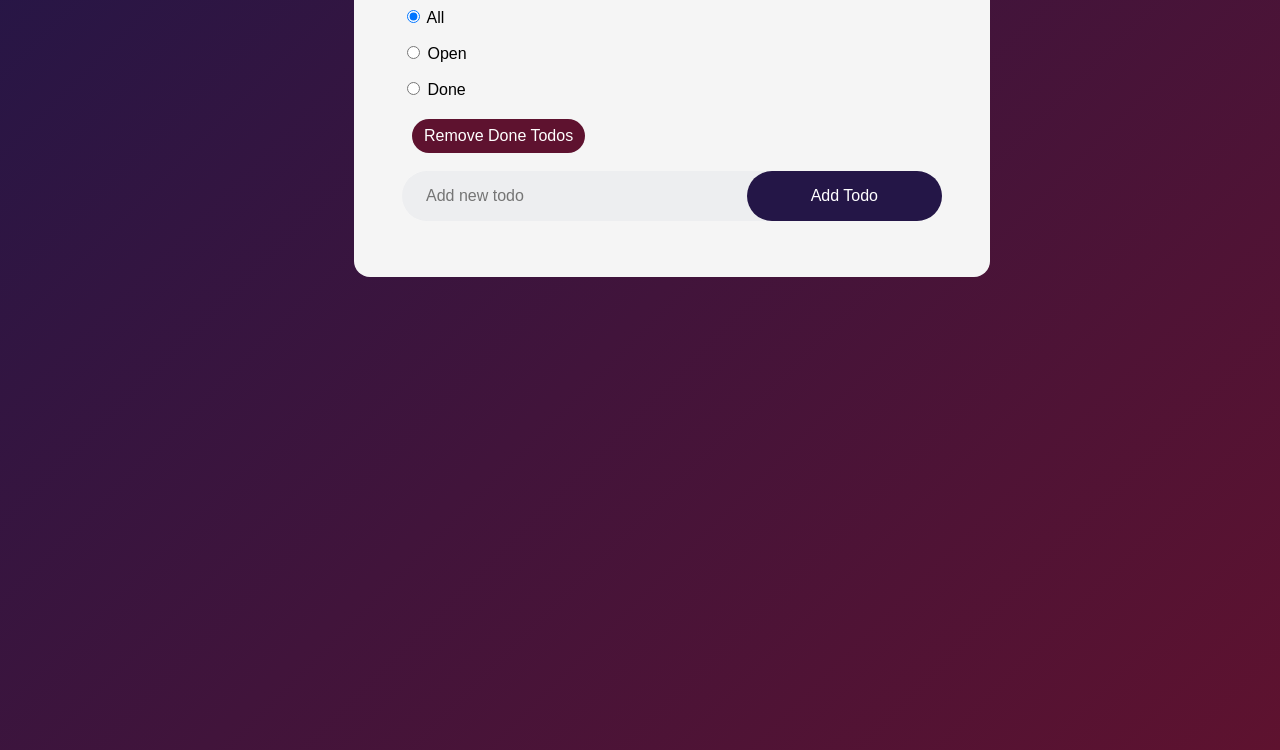
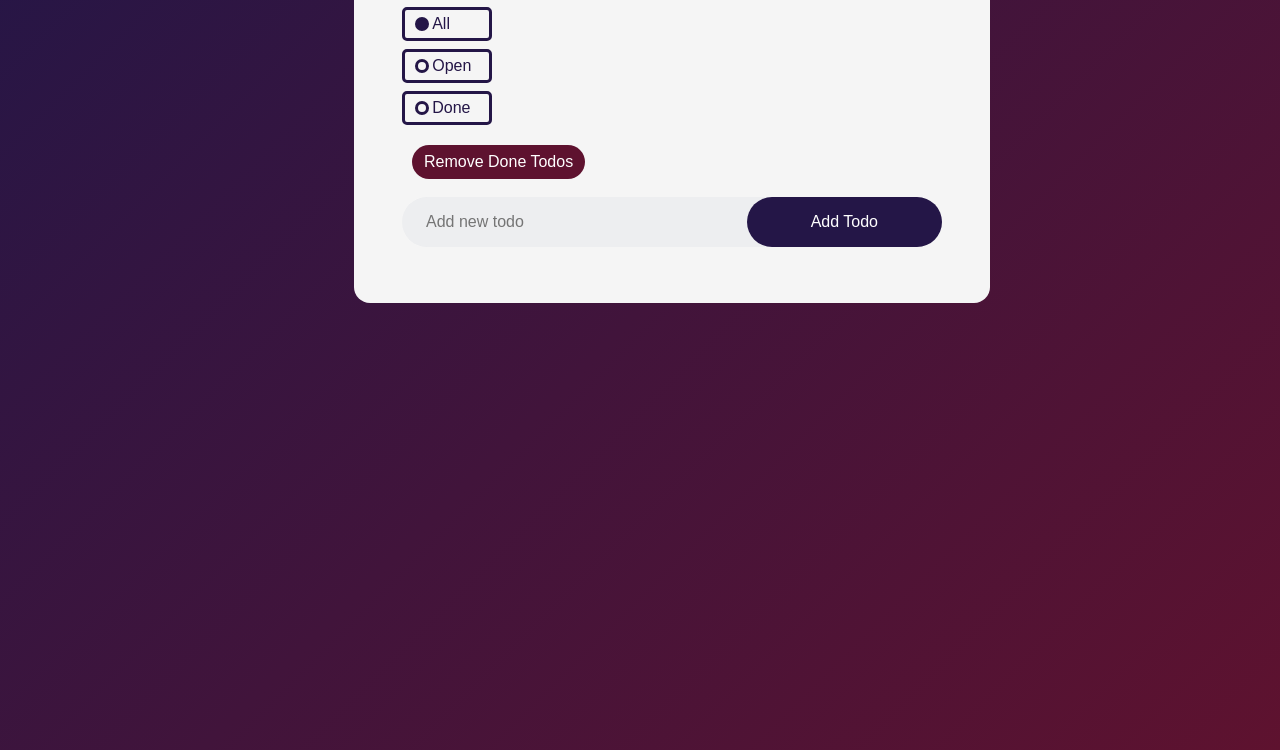
Before and after one commit to tomhandschuch/todo-app-with-api, a plain HTML site: page todo-app-with-state-management/index.html in a window 1280 px wide. Shown: the part 132-882 px from the top of the page. Drawn offline with Linux system fonts and the light colour scheme.

Commit message:
styled the app

```diff
--- a/todo-app-with-state-management/style.css
+++ b/todo-app-with-state-management/style.css
@@ -1,5 +1,5 @@
 body {
-    font-family: Arial, sans-serif;
+    font-family: "Poppins", sans-serif;
     margin: 2rem;
     width: 100%;
     min-height: 100vh;
@@ -8,6 +8,7 @@ body {
 
   h1 {
     font-size: 2rem;
+    color: #241647;
   }
 
   .row {
@@ -64,11 +65,36 @@ body {
     margin-top: 20px;
     display: flex;
     flex-direction: column;
-    gap: 1rem;
+    gap: 0.5rem;
+  }
+
+  input[type="radio"] {
+    display: none;
   }
 
   .filters label {
     margin-right: 15px;
+    display: flex;
+    align-items: center;
+    color: #241647;
+    border: 3px solid #241647;
+    cursor: pointer;
+    padding: 5px 10px;
+    border-radius: 5px;
+    width: 4rem;
+    gap: 0.2rem;
+  }
+
+  label::before {
+    content: "";
+    height: 0.5rem;
+    width: 0.5rem;
+    border: 3px solid #241647;
+    border-radius: 50%;
+  }
+
+  label:has(input[type="radio"]:checked)::before {
+    background-color: #241647;
   }
 
   #removeDoneButton {
```
